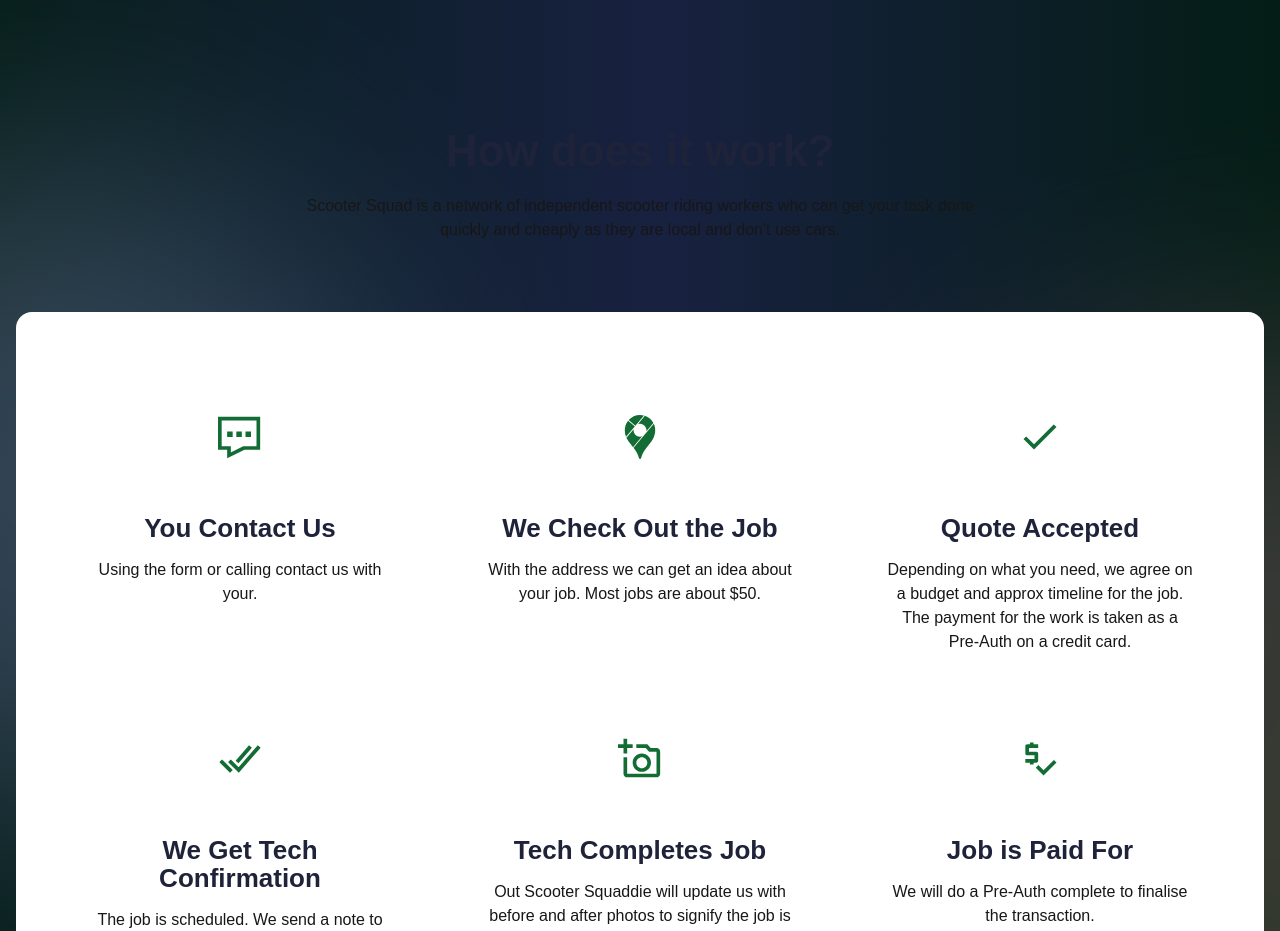
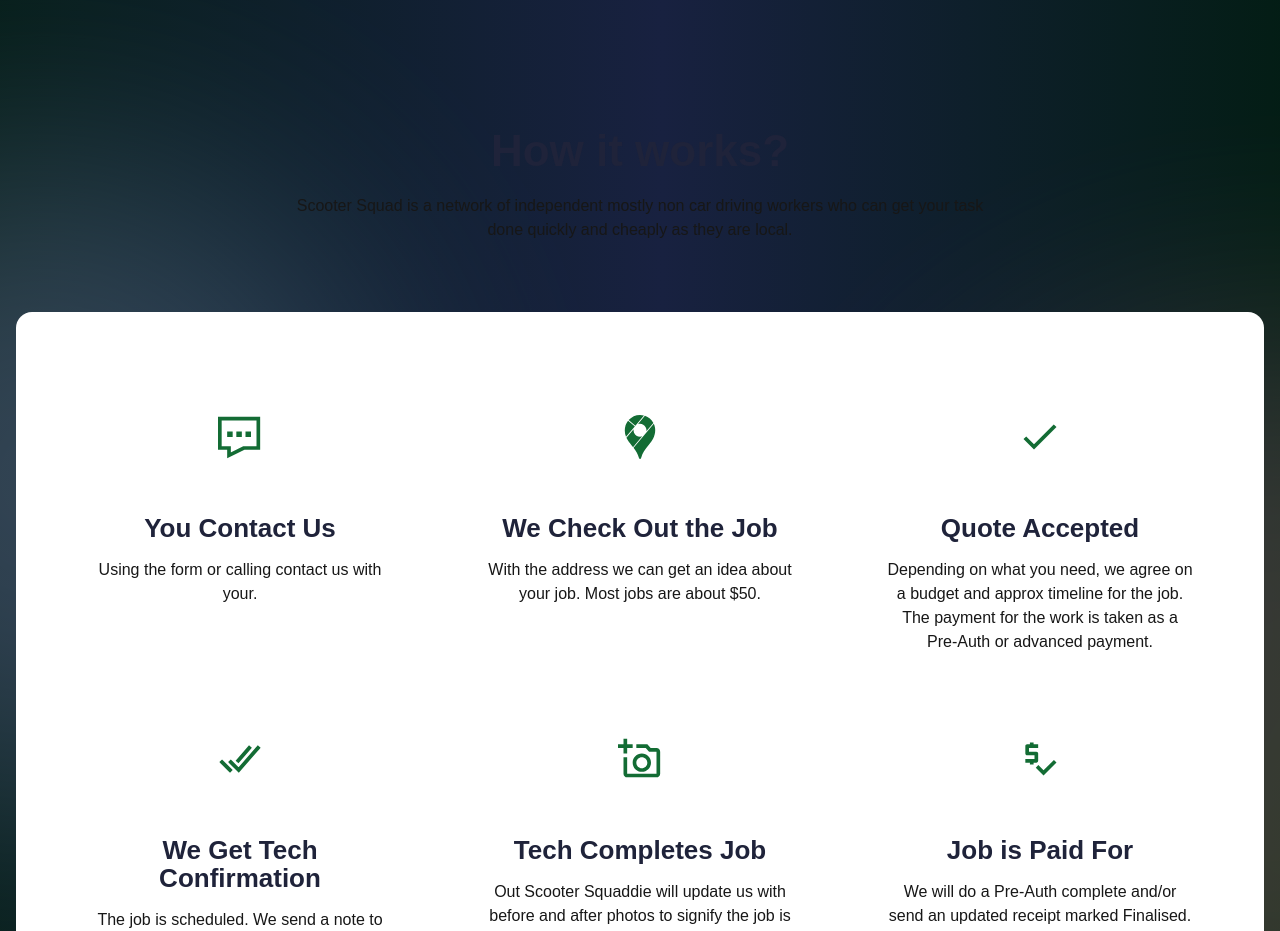
Before and after one commit to berrrich/e-team.net.au, a Next.js app: page / in a window 1280 px wide. Shown: the part 880-1811 px from the top of the page. Built offline with nearby package versions, Linux system fonts and the light colour scheme; a web font is replaced by a local one.

Commit message:
Content changes

```diff
--- a/app/components/WorkProcess/index.tsx
+++ b/app/components/WorkProcess/index.tsx
@@ -31,7 +31,7 @@
     icon: <IoMdCheckmark fontSize={44} />,
     src: "",
     title: "Quote Accepted",
-    description: "Depending on what you need, we agree on a budget and approx timeline for the job. The payment for the work is taken as a Pre-Auth on a credit card.",
+    description: "Depending on what you need, we agree on a budget and approx timeline for the job. The payment for the work is taken as a Pre-Auth or advanced payment.",
   },
   {
     icon: <IoCheckmarkDoneSharp fontSize={44} />,
@@ -50,7 +50,7 @@
     src: "",
     title: "Job is Paid For",
     description:
-      "We will do a Pre-Auth complete to finalise the transaction.",
+      "We will do a Pre-Auth complete and/or send an updated receipt marked Finalised.",
   },
 ];
 
@@ -64,10 +64,10 @@
             data-wow-delay=".2s"
           >
             <h2 className="mb-4 text-3xl font-bold text-black dark:text-white sm:text-4xl md:text-[44px] md:leading-tight">
-              How does it work?
+              How it works?
             </h2>
             <p className="text-base text-body">
-              Scooter Squad is a network of independent scooter riding workers who can get your task done quickly and cheaply as they are local and don&apos;t use cars.
+              Scooter Squad is a network of independent mostly non car driving workers who can get your task done quickly and cheaply as they are local.
             </p>
           </div>
         </div>
```
